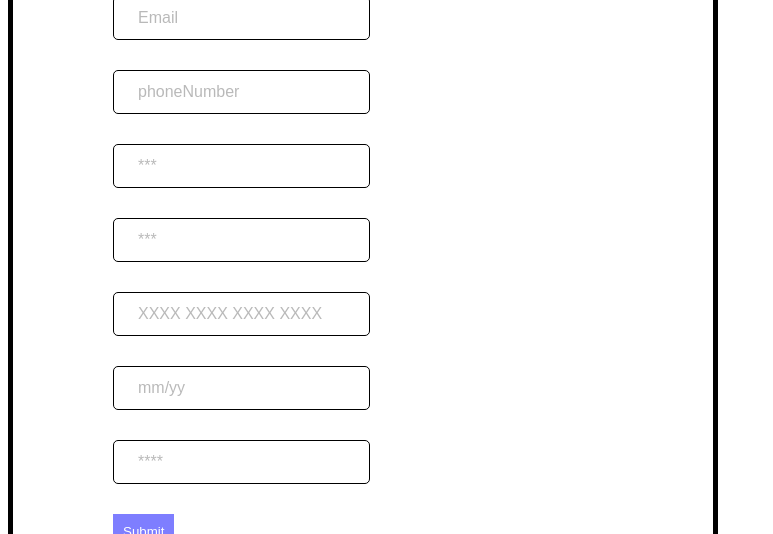
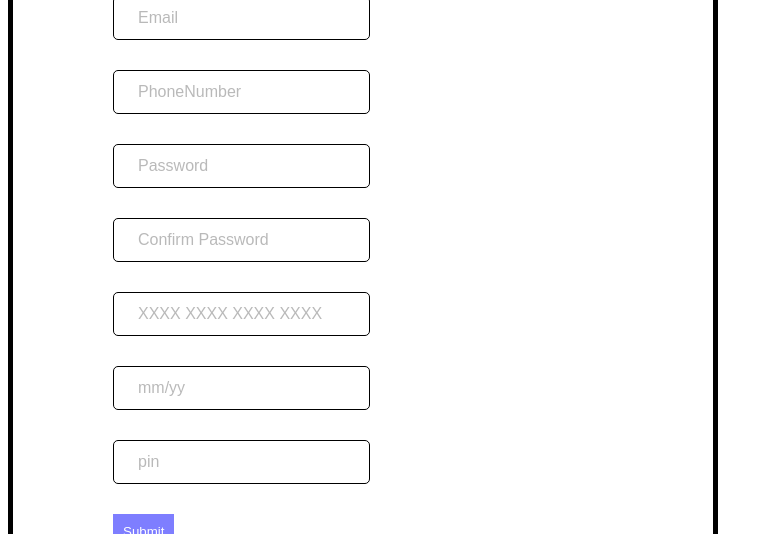
Before and after one commit to obododavid/all-form-fields, a React (Create React App) app: page / in a window 1280 px wide. Shown: the part 191-725 px from the top of the page, without its empty margins (0-773 px from the left). Built offline with nearby package versions, Linux system fonts and the light colour scheme.

Commit message:
just change some strings

```diff
--- a/src/Auth.js
+++ b/src/Auth.js
@@ -222,7 +222,7 @@ const Auth = () => {
 
   const handleOnSubmit = (e) => {
     e.preventDefault();
-    console.log('hahaha')
+    alert('e dey work well well')
   }
 
   useEffect(() => {
@@ -245,12 +245,12 @@ const Auth = () => {
     <AuthContainer onSubmit={handleOnSubmit}>
       <Input type='text' name='fullName' placeholder='Full Name' value={fullName.value} hasError={fullName.hasError} errorMessage={fullName.errorMessage} handleOnChange={handleOnChange} handleOnBlur={handleValidateInput} />
       <Input type='email' name='email' placeholder='Email' value={email.value} hasError={email.hasError} errorMessage={email.errorMessage} handleOnChange={handleOnChange} handleOnBlur={handleValidateInput} />
-      <Input type='tel' name='phone' placeholder='phoneNumber' value={phone.value} hasError={phone.hasError} errorMessage={phone.errorMessage} handleOnChange={handleOnChange} handleOnBlur={handleValidateInput} />
-      <Input type='password' name='password' placeholder='***' value={password.value} hasError={password.hasError} errorMessage={password.errorMessage} handleOnChange={handleOnChange} handleOnBlur={handleValidateInput} />
-      <Input type='password' name='confirmPassword' placeholder='***' value={confirmPassword.value} hasError={confirmPassword.hasError} errorMessage={confirmPassword.errorMessage} handleOnChange={handleOnChange} handleOnBlur={handleValidateInput} />
+      <Input type='tel' name='phone' placeholder='PhoneNumber' value={phone.value} hasError={phone.hasError} errorMessage={phone.errorMessage} handleOnChange={handleOnChange} handleOnBlur={handleValidateInput} />
+      <Input type='password' name='password' placeholder='Password' value={password.value} hasError={password.hasError} errorMessage={password.errorMessage} handleOnChange={handleOnChange} handleOnBlur={handleValidateInput} />
+      <Input type='password' name='confirmPassword' placeholder='Confirm Password' value={confirmPassword.value} hasError={confirmPassword.hasError} errorMessage={confirmPassword.errorMessage} handleOnChange={handleOnChange} handleOnBlur={handleValidateInput} />
       <Input type='text' name='cardNumber' placeholder='XXXX XXXX XXXX XXXX' value={cardNumber.value} hasError={cardNumber.hasError} errorMessage={cardNumber.errorMessage} handleOnChange={handleOnChange} handleOnBlur={handleValidateInput} />
       <Input type='text' name='expiryDate' placeholder='mm/yy' value={expiryDate.value} hasError={expiryDate.hasError} errorMessage={expiryDate.errorMessage} handleOnChange={handleOnChange} handleOnBlur={handleValidateInput} />
-      <Input type='password' name='pin' placeholder='****' value={pin.value} hasError={pin.hasError} errorMessage={pin.errorMessage} handleOnChange={handleOnChange} handleOnBlur={handleValidateInput} />
+      <Input type='password' name='pin' placeholder='pin' value={pin.value} hasError={pin.hasError} errorMessage={pin.errorMessage} handleOnChange={handleOnChange} handleOnBlur={handleValidateInput} />
       <Button disabled={err}>Submit</Button>
     </AuthContainer>
   )
```
